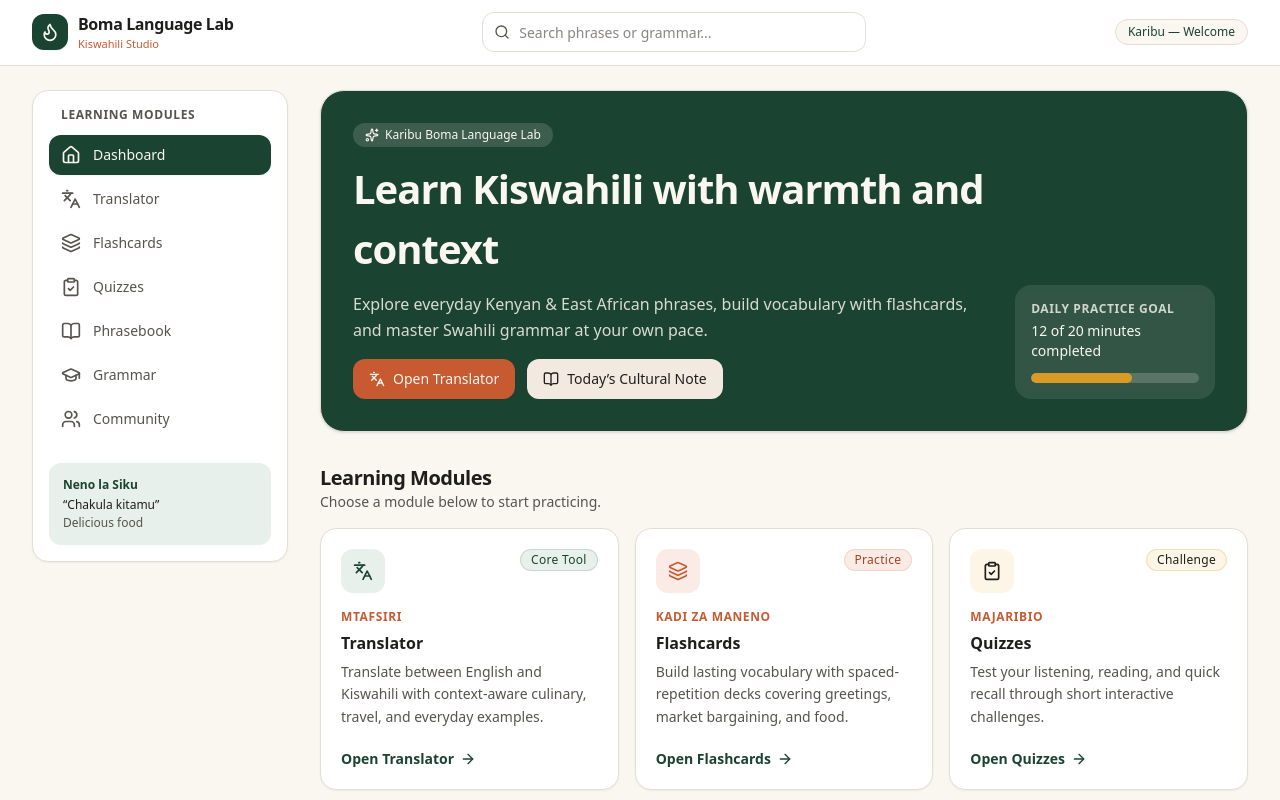
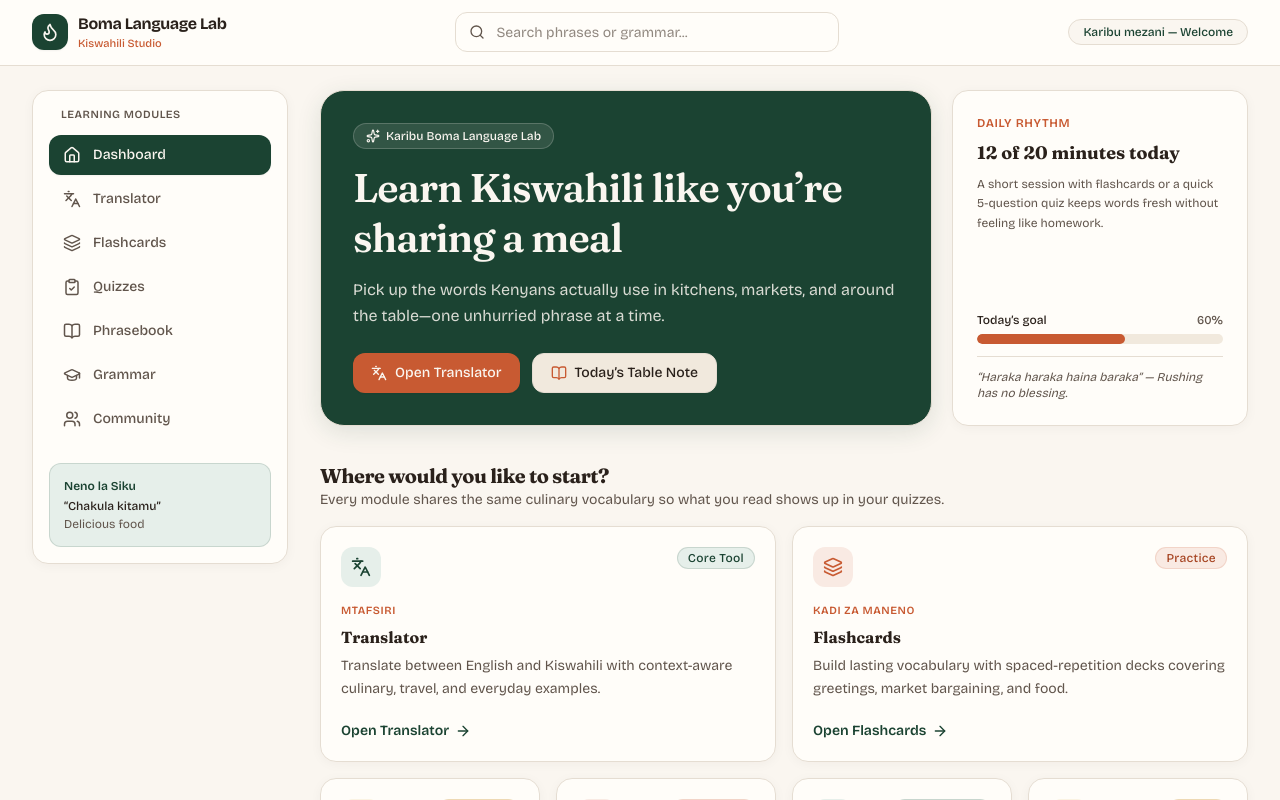
Before and after one commit to magvtv/boma-swahili-learn, a React (Vite) app: page / in a window 1280 px wide. Shown: the top 800 px of the page. Built offline with nearby package versions, Linux system fonts and the light colour scheme.

Commit message:
Warm culinary UI + full feature set

```diff
--- a/index.html
+++ b/index.html
@@ -4,6 +4,12 @@
     <meta charset="UTF-8" />
     <link rel="icon" type="image/svg+xml" href="/favicon.svg" />
     <meta name="viewport" content="width=device-width, initial-scale=1.0" />
+    <link rel="preconnect" href="https://fonts.googleapis.com" />
+    <link rel="preconnect" href="https://fonts.gstatic.com" crossorigin />
+    <link
+      href="https://fonts.googleapis.com/css2?family=Bricolage+Grotesque:opsz,wght@12..96,400..800&family=Figtree:wght@400;500;600;700&family=Fraunces:opsz,wght@9..144,500;9..144,600;9..144,700&display=swap"
+      rel="stylesheet"
+    />
     <title>Boma — Swahili Learning</title>
   </head>
   <body class="bg-cream text-charcoal antialiased">
--- a/src/components/ui/Button.tsx
+++ b/src/components/ui/Button.tsx
@@ -17,7 +17,7 @@ const VARIANT_STYLES: Record<ButtonVariant, string> = {
   terracotta:
     'bg-terracotta text-cream hover:bg-terracotta-hover shadow-xs',
   secondary:
-    'bg-cream-dark text-charcoal hover:bg-warm-border/70',
+    'bg-cream-dark text-charcoal border border-warm-border hover:bg-warm-border/70',
   outline:
     'border border-warm-border bg-surface text-charcoal hover:bg-cream-dark',
   ghost:
@@ -25,9 +25,9 @@ const VARIANT_STYLES: Record<ButtonVariant, string> = {
 };
 
 const SIZE_STYLES: Record<ButtonSize, string> = {
-  sm: 'h-8 px-3 text-xs gap-1.5 rounded-lg',
-  md: 'h-10 px-4 text-sm gap-2 rounded-xl',
-  lg: 'h-12 px-5 text-base gap-2.5 rounded-xl',
+  sm: 'h-8 px-3.5 text-xs gap-1.5 rounded-xl',
+  md: 'h-10 px-4.5 text-sm gap-2 rounded-xl',
+  lg: 'h-12 px-5.5 text-base gap-2.5 rounded-2xl',
 };
 
 export function Button({
@@ -44,7 +44,7 @@ export function Button({
     <button
       type={type}
       className={cn(
-        'boma-btn inline-flex items-center justify-center font-medium transition-colors duration-150 disabled:pointer-events-none disabled:opacity-50',
+        'boma-btn inline-flex items-center justify-center font-medium disabled:pointer-events-none disabled:opacity-50',
         VARIANT_STYLES[variant],
         SIZE_STYLES[size],
         className,
--- a/src/components/ui/Card.tsx
+++ b/src/components/ui/Card.tsx
@@ -10,7 +10,7 @@ export function Card({ children, className }: CardProps) {
   return (
     <div
       className={cn(
-        'rounded-2xl border border-warm-border bg-surface p-5 shadow-xs transition-shadow',
+        'rounded-2xl border border-warm-border bg-surface p-5 shadow-[0_2px_12px_rgba(42,33,27,0.04)] transition-colors',
         className,
       )}
     >
--- a/src/components/ui/Input.tsx
+++ b/src/components/ui/Input.tsx
@@ -40,7 +40,7 @@ export function Input({
       <div className="relative flex items-center">
         {leftIcon && (
           <span
-            className="pointer-events-none absolute left-3 text-charcoal-muted"
+            className="pointer-events-none absolute left-3.5 text-charcoal-muted"
             aria-hidden="true"
           >
             {leftIcon}
@@ -56,7 +56,7 @@ export function Input({
             error
               ? 'border-terracotta focus:border-terracotta'
               : 'border-warm-border hover:border-charcoal-muted/40',
-            Boolean(leftIcon) && 'pl-9',
+            Boolean(leftIcon) && 'pl-10',
             Boolean(rightSlot) && 'pr-9',
             className,
           )}
--- a/src/components/ui/ProgressBar.tsx
+++ b/src/components/ui/ProgressBar.tsx
@@ -33,11 +33,7 @@ export function ProgressBar({
     <div className={cn('space-y-1.5', className)}>
       {(label || showPercentage) && (
         <div className="flex items-center justify-between gap-2 text-xs font-medium">
-          {label ? (
-            <span className="text-charcoal">{label}</span>
-          ) : (
-            <span />
-          )}
+          {label ? <span className="text-charcoal">{label}</span> : <span />}
           {showPercentage && (
             <span className="tabular-nums text-charcoal-muted">{percent}%</span>
           )}
--- a/src/features/quizzes/types.ts
+++ b/src/features/quizzes/types.ts
@@ -19,6 +19,7 @@ export interface QuizAnswerRecord {
   question: QuizQuestion;
   userAnswer: string;
   isCorrect: boolean;
+  note?: string;
 }
 
 export interface QuizHighScores {
--- a/src/index.css
+++ b/src/index.css
@@ -1,27 +1,44 @@
 @import "tailwindcss";
 
 @theme {
+  --font-sans: "Bricolage Grotesque", "Figtree", sans-serif;
+  --font-serif: "Fraunces", Georgia, serif;
   --color-cream: #FAF6F0;
-  --color-cream-dark: #F2EAE0;
-  --color-surface: #FFFFFF;
+  --color-cream-dark: #F1E9DD;
+  --color-surface: #FFFDF9;
   --color-savanna-green: #1B4332;
   --color-savanna-green-hover: #2D6A4F;
-  --color-savanna-green-soft: #E8F0EB;
+  --color-savanna-green-soft: #E6EFEA;
   --color-terracotta: #C85A32;
   --color-terracotta-hover: #A64422;
-  --color-terracotta-soft: #FAEBE6;
-  --color-ochre: #D99B26;
-  --color-ochre-soft: #FDF5E6;
-  --color-charcoal: #1E1E1C;
-  --color-charcoal-muted: #57534E;
-  --color-warm-border: #E4DDD3;
+  --color-terracotta-soft: #F9EAE3;
+  --color-ochre: #C78A28;
+  --color-ochre-soft: #FBF3E2;
+  --color-charcoal: #2A211B;
+  --color-charcoal-muted: #61554C;
+  --color-warm-border: #E5DDD2;
 }
 
 @layer base {
   html {
-    font-family: system-ui, -apple-system, BlinkMacSystemFont, "Segoe UI", Roboto, sans-serif;
+    font-family: "Bricolage Grotesque", "Figtree", sans-serif;
     background-color: var(--color-cream);
+    /* Subtle warm linen/paper grain texture */
+    background-image: radial-gradient(rgba(42, 33, 27, 0.035) 1px, transparent 0);
+    background-size: 20px 20px;
     color: var(--color-charcoal);
+    min-height: 100%;
+  }
+
+  body {
+    background: transparent;
+    min-height: 100dvh;
+  }
+
+  h1,
+  h2,
+  h3 {
+    font-family: "Fraunces", Georgia, serif;
   }
 
   :focus-visible {
@@ -29,7 +46,6 @@
     outline-offset: 2px;
   }
 
-  /* Prevent underlying page scroll while a modal dialog is open */
   dialog:modal {
     overscroll-behavior: contain;
   }
@@ -40,29 +56,29 @@
   }
 }
 
-/* Subtle button press micro-interaction */
+/* Deliberate, grounded button & page transitions */
 @media (prefers-reduced-motion: no-preference) {
   .boma-btn {
     transition:
-      background-color 150ms ease,
-      color 150ms ease,
-      border-color 150ms ease,
-      transform 120ms ease;
+      background-color 160ms ease,
+      color 160ms ease,
+      border-color 160ms ease,
+      transform 140ms ease;
   }
 
   .boma-btn:active:not(:disabled) {
-    transform: scale(0.98);
+    transform: scale(0.985);
   }
 
   .boma-page-enter {
-    animation: boma-page-fade-in 220ms cubic-bezier(0.22, 1, 0.36, 1) both;
+    animation: boma-page-fade-in 200ms ease-out both;
   }
 }
 
 @keyframes boma-page-fade-in {
   from {
     opacity: 0;
-    translate: 0 6px;
+    translate: 0 4px;
   }
   to {
     opacity: 1;
@@ -73,7 +89,7 @@
 /* Modal dialog entry/exit animation */
 .boma-modal {
   opacity: 0;
-  translate: 0 8px;
+  translate: 0 6px;
   transition:
     opacity 180ms ease-out,
     translate 180ms ease-out,
@@ -90,13 +106,12 @@
 @starting-style {
   .boma-modal[open] {
     opacity: 0;
-    translate: 0 8px;
+    translate: 0 6px;
   }
 }
 
 .boma-modal::backdrop {
-  background-color: rgba(30, 30, 28, 0.45);
-  backdrop-filter: blur(2px);
+  background-color: rgba(42, 33, 27, 0.45);
   opacity: 0;
   transition:
     opacity 180ms ease-out,
@@ -147,8 +162,8 @@
 }
 
 .boma-drawer::backdrop {
-  background: #1E1E1C;
-  opacity: calc(var(--drawer-backdrop) * 0.5);
+  background: #2A211B;
+  opacity: calc(var(--drawer-backdrop) * 0.45);
 }
 
 .boma-drawer-scroller {
--- a/src/layouts/AppLayout.tsx
+++ b/src/layouts/AppLayout.tsx
@@ -17,7 +17,7 @@ const MOBILE_BOTTOM_IDS = new Set([
 
 function NavLinks({ onNavigate }: { onNavigate?: () => void }) {
   const baseItem =
-    'flex items-center gap-3 rounded-xl px-3 py-2.5 text-sm font-medium transition-colors duration-150';
+    'flex items-center gap-3 rounded-xl px-3.5 py-2.5 text-sm font-medium transition-colors duration-150';
 
   return (
     <ul className="space-y-1">
@@ -35,7 +35,7 @@ function NavLinks({ onNavigate }: { onNavigate?: () => void }) {
             )
           }
         >
-          <Home className="size-5 shrink-0" aria-hidden="true" />
+          <Home className="size-4.5 shrink-0" aria-hidden="true" />
           <span>Dashboard</span>
         </NavLink>
       </li>
@@ -53,7 +53,7 @@ function NavLinks({ onNavigate }: { onNavigate?: () => void }) {
               )
             }
           >
-            <FeatureIcon id={feature.id} className="size-5 shrink-0" />
+            <FeatureIcon id={feature.id} className="size-4.5 shrink-0" />
             <span className="flex-1">{feature.title}</span>
           </NavLink>
         </li>
@@ -196,7 +196,7 @@ export function AppLayout() {
   const mobileBottomFeatures = FEATURES.filter((f) => MOBILE_BOTTOM_IDS.has(f.id));
 
   return (
-    <div className="min-h-dvh bg-cream text-charcoal">
+    <div className="min-h-dvh text-charcoal">
       {/* Mobile Navigation Drawer (<dialog>) */}
       <dialog
         ref={dialogRef}
@@ -217,7 +217,7 @@ export function AppLayout() {
           >
             <div className="mb-6 flex items-center justify-between border-b border-warm-border pb-4">
               <div className="flex items-center gap-2.5">
-                <span className="flex size-9 items-center justify-center rounded-xl bg-savanna-green text-cream">
+                <span className="flex size-9 items-center justify-center rounded-xl bg-savanna-green text-cream shadow-xs">
                   <Flame className="size-5" aria-hidden="true" />
                 </span>
                 <div>
@@ -232,7 +232,7 @@ export function AppLayout() {
                 onClick={closeDrawer}
                 aria-label="Close navigation menu"
                 autoFocus
-                className="flex size-9 items-center justify-center rounded-lg text-charcoal-muted hover:bg-cream-dark hover:text-charcoal"
+                className="flex size-9 items-center justify-center rounded-xl text-charcoal-muted hover:bg-cream-dark hover:text-charcoal"
               >
                 <X className="size-5" aria-hidden="true" />
               </button>
@@ -242,10 +242,10 @@ export function AppLayout() {
               <NavLinks onNavigate={closeDrawer} />
             </div>
 
-            <div className="mt-6 rounded-xl bg-cream-dark p-3.5 text-xs text-charcoal-muted">
+            <div className="mt-6 rounded-2xl border border-warm-border bg-cream p-3.5 text-xs text-charcoal-muted">
               <p className="font-semibold text-charcoal">Habari za leo!</p>
               <p className="mt-1 leading-relaxed">
-                Practice a few minutes daily to build fluency.
+                Five unhurried minutes over chai is enough to keep your Swahili warm.
               </p>
             </div>
           </nav>
@@ -253,7 +253,7 @@ export function AppLayout() {
       </dialog>
 
       {/* Top Header */}
-      <header className="sticky top-0 z-30 border-b border-warm-border bg-surface/95 backdrop-blur-xs">
+      <header className="sticky top-0 z-30 border-b border-warm-border bg-surface">
         <div className="mx-auto flex max-w-7xl flex-wrap items-center justify-between gap-3 px-4 py-3 sm:flex-nowrap sm:px-6 lg:px-8">
           <div className="flex items-center gap-3">
             <button
@@ -413,8 +413,8 @@ export function AppLayout() {
           </div>
 
           <div className="order-2 flex items-center gap-3 sm:order-3">
-            <span className="hidden rounded-full border border-warm-border bg-cream px-3 py-1 text-xs font-medium text-savanna-green md:inline-flex">
-              Karibu — Welcome
+            <span className="hidden rounded-full border border-warm-border bg-cream px-3.5 py-1 text-xs font-medium text-savanna-green md:inline-flex">
+              Karibu mezani — Welcome
             </span>
           </div>
         </div>
@@ -423,15 +423,15 @@ export function AppLayout() {
       {/* Desktop Sidebar + Main Content */}
       <div className="mx-auto flex max-w-7xl gap-8 px-4 py-6 sm:px-6 lg:px-8">
         <aside className="hidden w-64 shrink-0 lg:block">
-          <div className="sticky top-22 rounded-2xl border border-warm-border bg-surface p-4 shadow-xs">
+          <div className="sticky top-22 rounded-2xl border border-warm-border bg-surface p-4 shadow-[0_2px_12px_rgba(42,33,27,0.04)]">
             <nav aria-label="Primary">
-              <p className="mb-3 px-3 text-xs font-semibold tracking-wider text-charcoal-muted uppercase">
+              <p className="mb-3 px-3 text-[11px] font-semibold tracking-wider text-charcoal-muted uppercase">
                 Learning Modules
               </p>
               <NavLinks />
             </nav>
 
-            <div className="mt-6 rounded-xl bg-savanna-green-soft p-3.5 text-xs text-savanna-green">
+            <div className="mt-6 rounded-xl border border-savanna-green/15 bg-savanna-green-soft p-3.5 text-xs text-savanna-green">
               <p className="font-semibold">Neno la Siku</p>
               <p className="mt-1 font-medium text-charcoal">“Chakula kitamu”</p>
               <p className="mt-0.5 text-charcoal-muted">Delicious food</p>
@@ -449,7 +449,7 @@ export function AppLayout() {
       {/* Mobile Bottom Navigation Bar */}
       <nav
         aria-label="Mobile quick navigation"
-        className="fixed inset-x-0 bottom-0 z-30 border-t border-warm-border bg-surface/95 px-2 py-1.5 backdrop-blur-xs lg:hidden"
+        className="fixed inset-x-0 bottom-0 z-30 border-t border-warm-border bg-surface px-2 py-1.5 lg:hidden"
       >
         <ul className="mx-auto grid max-w-md grid-cols-5 gap-1">
           <li>
--- a/src/pages/DashboardPage.tsx
+++ b/src/pages/DashboardPage.tsx
@@ -22,23 +22,25 @@ export function DashboardPage() {
   const navigate = useNavigate();
 
   return (
-    <div className="space-y-8">
-      {/* Hero Banner */}
-      <section className="relative overflow-hidden rounded-3xl border border-warm-border bg-savanna-green p-6 text-cream shadow-sm sm:p-8">
-        <div className="relative z-10 flex flex-col gap-6 lg:flex-row lg:items-end lg:justify-between">
-          <div className="max-w-2xl space-y-3">
-            <div className="inline-flex items-center gap-1.5 rounded-full bg-cream/15 px-3 py-1 text-xs font-medium text-cream">
+    <div className="space-y-9">
+      {/* Asymmetric Editorial Hero */}
+      <section className="grid gap-5 lg:grid-cols-12">
+        <div className="flex flex-col justify-between rounded-3xl border border-warm-border bg-savanna-green p-6 text-cream shadow-[0_6px_24px_rgba(27,67,50,0.12)] sm:p-8 lg:col-span-8">
+          <div className="space-y-3.5">
+            <div className="inline-flex items-center gap-1.5 rounded-full border border-cream/20 bg-cream/10 px-3 py-1 text-xs font-medium text-cream">
               <Sparkles className="size-3.5" aria-hidden="true" />
               <span>Karibu Boma Language Lab</span>
             </div>
-            <h1 className="text-[clamp(1.75rem,1.2rem+2vw,2.5rem)] font-bold tracking-tight">
-              Learn Kiswahili with warmth and context
+            <h1 className="text-[clamp(1.75rem,1.2rem+2vw,2.5rem)] font-semibold leading-tight tracking-tight">
+              Learn Kiswahili like you’re sharing a meal
             </h1>
-            <p className="text-sm leading-relaxed text-cream/85 sm:text-base">
-              Explore everyday Kenyan & East African phrases, build vocabulary with
-              flashcards, and master Swahili grammar at your own pace.
+            <p className="max-w-xl text-sm leading-relaxed text-cream/85 sm:text-base">
+              Pick up the words Kenyans actually use in kitchens, markets, and around
+              the table—one unhurried phrase at a time.
             </p>
-            <div className="flex flex-wrap items-center gap-3 pt-1">
+          </div>
+
+          <div className="mt-6 flex flex-wrap items-center gap-3">
             <Button
               variant="terracotta"
               size="md"
@@ -50,60 +52,76 @@ export function DashboardPage() {
             <Button
               variant="secondary"
               size="md"
-                leftIcon={<BookOpen className="size-4" aria-hidden="true" />}
+              leftIcon={<BookOpen className="size-4 text-terracotta" aria-hidden="true" />}
               onClick={() => setTipOpen(true)}
             >
-                Today’s Cultural Note
+              Today’s Table Note
             </Button>
           </div>
         </div>
 
-          <div className="w-full rounded-2xl bg-cream/10 p-4 backdrop-blur-xs lg:w-72">
-            <p className="text-xs font-semibold tracking-wider text-cream/80 uppercase">
-              Daily Practice Goal
+        <Card className="flex flex-col justify-between gap-5 bg-cream-dark/55 p-6 lg:col-span-4">
+          <div className="space-y-2">
+            <p className="text-xs font-semibold tracking-wider text-terracotta uppercase">
+              Daily Rhythm
             </p>
-            <p className="mt-1 text-sm font-medium text-cream">
-              12 of 20 minutes completed
+            <h2 className="text-lg font-bold text-charcoal">
+              12 of 20 minutes today
+            </h2>
+            <p className="text-xs leading-relaxed text-charcoal-muted">
+              A short session with flashcards or a quick 5-question quiz keeps words
+              fresh without feeling like homework.
             </p>
-            <div className="mt-3">
+          </div>
+
+          <div className="space-y-3">
             <ProgressBar
               value={12}
               max={20}
-                tone="ochre"
-                showPercentage={false}
-                className="[&_[role=progressbar]]:bg-cream/20"
+              tone="terracotta"
+              showPercentage={true}
+              label="Today’s goal"
             />
+            <p className="border-t border-warm-border pt-3 text-xs italic text-charcoal-muted">
+              “Haraka haraka haina baraka” — Rushing has no blessing.
+            </p>
           </div>
-          </div>
-        </div>
+        </Card>
       </section>
 
-      {/* Feature Grid */}
+      {/* Organic Module Grid */}
       <section aria-labelledby="features-heading" className="space-y-4">
+        <div className="flex flex-wrap items-baseline justify-between gap-2">
           <div>
             <h2
               id="features-heading"
-            className="text-lg font-bold tracking-tight text-charcoal sm:text-xl"
+              className="text-xl font-bold tracking-tight text-charcoal"
             >
-            Learning Modules
+              Where would you like to start?
             </h2>
             <p className="text-sm text-charcoal-muted">
-            Choose a module below to start practicing.
+              Every module shares the same culinary vocabulary so what you read shows up
+              in your quizzes.
             </p>
           </div>
+        </div>
 
-        <div className="grid gap-4 sm:grid-cols-2 xl:grid-cols-3">
-          {FEATURES.map((feature) => (
+        <div className="grid gap-4 sm:grid-cols-2 lg:grid-cols-12">
+          {FEATURES.map((feature, index) => {
+            const isLeadCard = index < 2;
+            return (
               <Link
                 key={feature.id}
                 to={feature.path}
-              className="group block rounded-2xl focus-visible:outline-none"
+                className={`group block rounded-2xl focus-visible:outline-none ${
+                  isLeadCard ? 'lg:col-span-6' : 'lg:col-span-3 sm:col-span-1'
+                }`}
               >
-              <Card className="flex h-full flex-col justify-between transition-all duration-200 group-hover:-translate-y-0.5 group-hover:border-terracotta/40 group-hover:shadow-md">
+                <Card className="flex h-full flex-col justify-between transition-all duration-200 group-hover:border-terracotta/45 group-hover:bg-surface group-hover:shadow-[0_6px_20px_rgba(42,33,27,0.08)]">
                   <div>
                     <div className="flex items-start justify-between gap-3">
                       <span
-                      className={`flex size-11 items-center justify-center rounded-xl ${TONE_ACCENTS[feature.tone]}`}
+                        className={`flex size-10 items-center justify-center rounded-xl ${TONE_ACCENTS[feature.tone]}`}
                       >
                         <FeatureIcon id={feature.id} className="size-5" />
                       </span>
@@ -111,7 +129,7 @@ export function DashboardPage() {
                     </div>
 
                     <div className="mt-4 space-y-1.5">
-                    <p className="text-xs font-semibold tracking-wider text-terracotta uppercase">
+                      <p className="text-[11px] font-semibold tracking-wider text-terracotta uppercase">
                         {feature.swahiliTitle}
                       </p>
                       <h3 className="text-base font-bold text-charcoal group-hover:text-savanna-green">
@@ -132,7 +150,8 @@ export function DashboardPage() {
                   </div>
                 </Card>
               </Link>
-          ))}
+            );
+          })}
         </div>
       </section>
 
```
Also changed, not shown: src/components/ui/Modal.tsx (+3 -4 lines), src/features/quizzes/QuizzesPage.tsx (+12 -0 lines), src/features/quizzes/quizUtils.ts (+14 -1 lines). Lines whose indentation alone changed are shown as unchanged.
